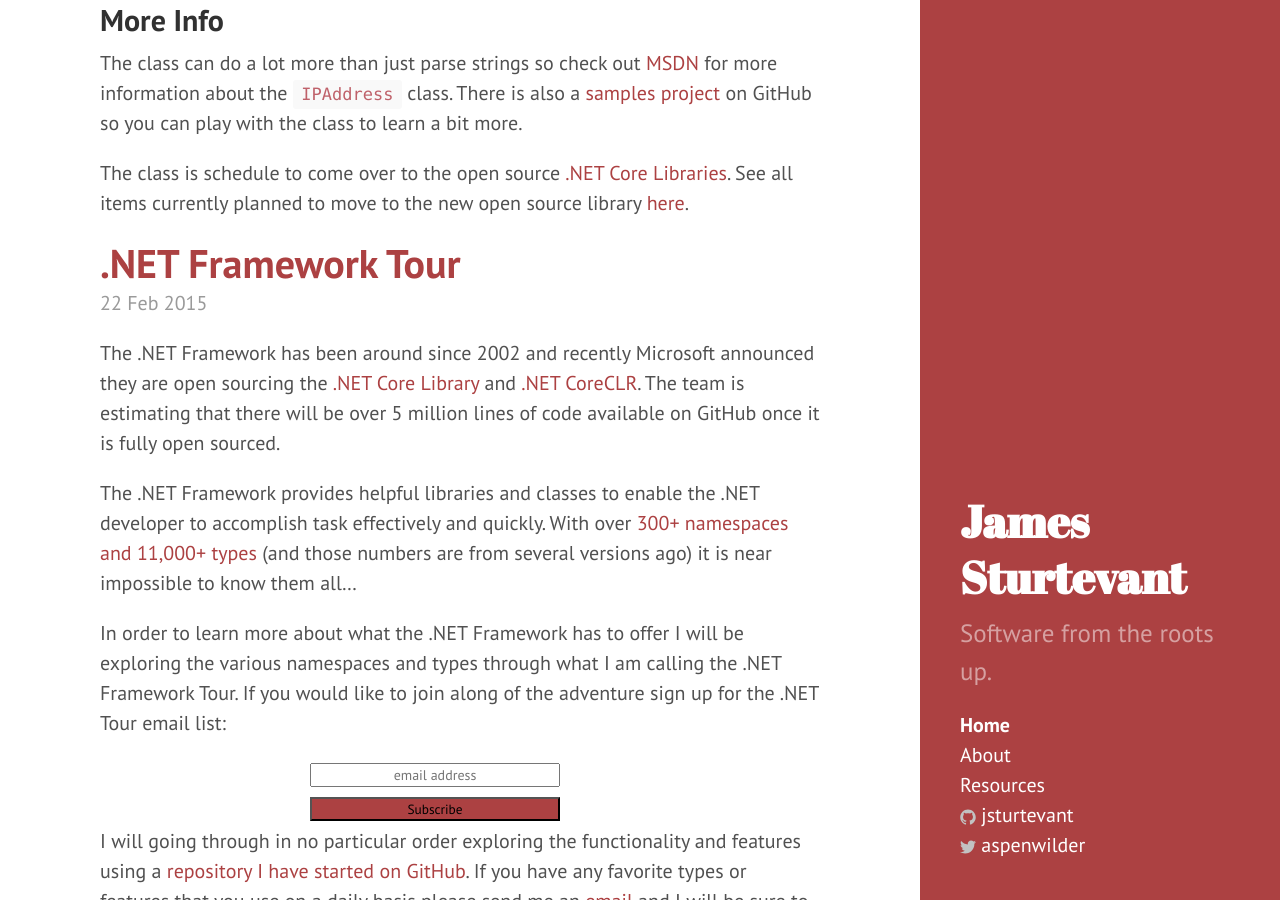
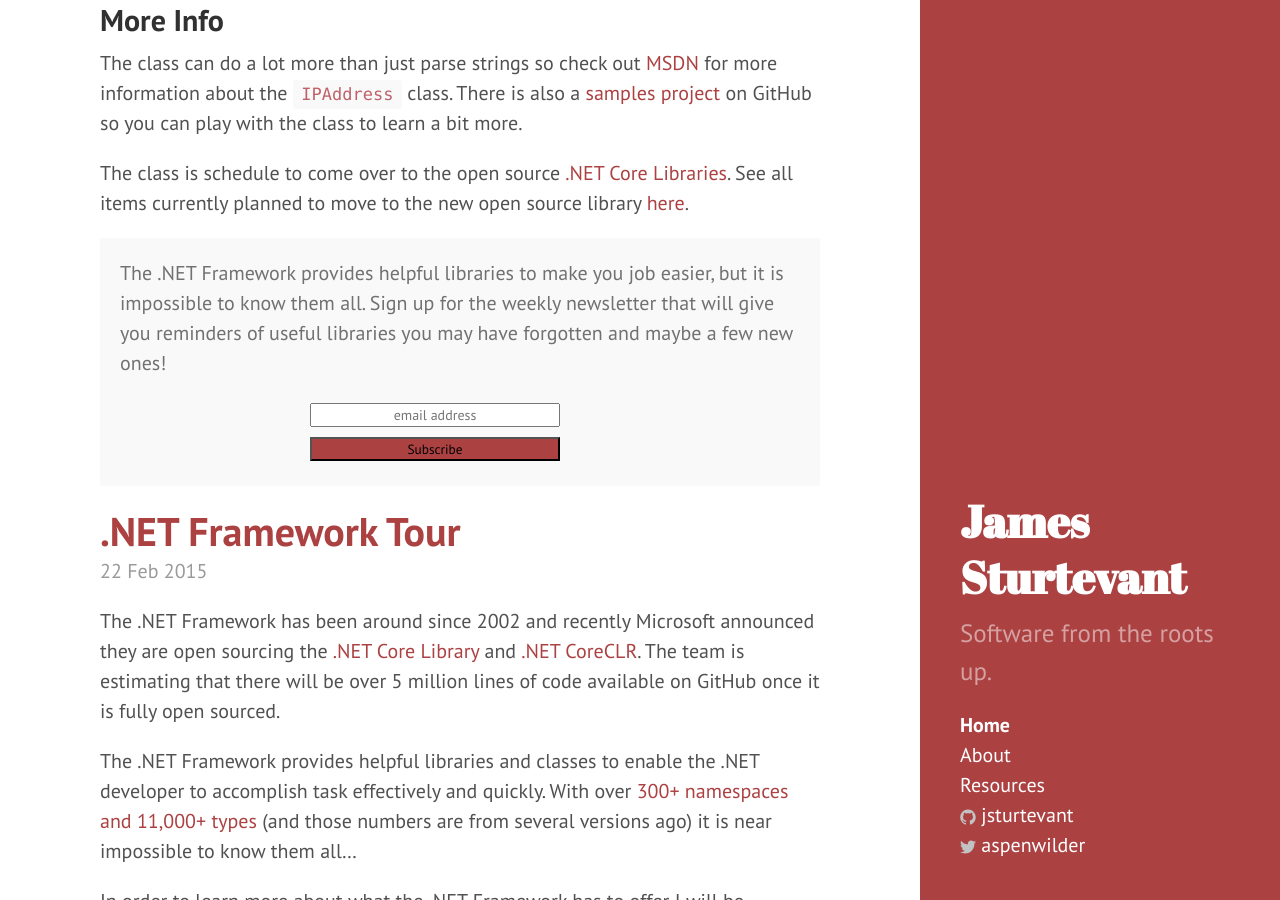
Before and after one commit to jsturtevant/jsturtevant.github.io, a Jekyll site: the page built from index.html, in a window 1280 px wide and 900 px high, scrolled down 905 px. Built offline with Jekyll 4.4.1, drawn with Linux system fonts in a browser that asks for light colours; Markdown is read by kramdown in place of the engine named in the settings; the list of posts is cut into pages by our own code; comment, search, counter and statistics services are not loaded.

Commit message:
refactored the sign up message so it could be used in different places

```diff
--- /dev/null
+++ b/_includes/fwt-signup-message.html
@@ -0,0 +1,6 @@
+<div class="message">
+  <p>
+    The .NET Framework provides helpful libraries to make you job easier, but it is impossible to know them all.  Sign up for the weekly newsletter that will give you reminders of useful libraries you may have forgotten and maybe a few new ones!
+  </p>
+  {% include dotnetfwtour-signup.html %}
+</div>
--- a/index.html
+++ b/index.html
@@ -15,6 +15,10 @@ title: Home
     <span class="post-date">{{ post.date | date_to_string }}</span>
 
     {{ post.content }}
+    {% if post.layout == "fwtpost" %}
+      {% include fwt-signup-message.html %}
+    {% endif %}
+
   </div>
   {% endfor %}
 </div>
```
Also changed, not shown: _layouts/fwtpost.html (+1 -6 lines).
